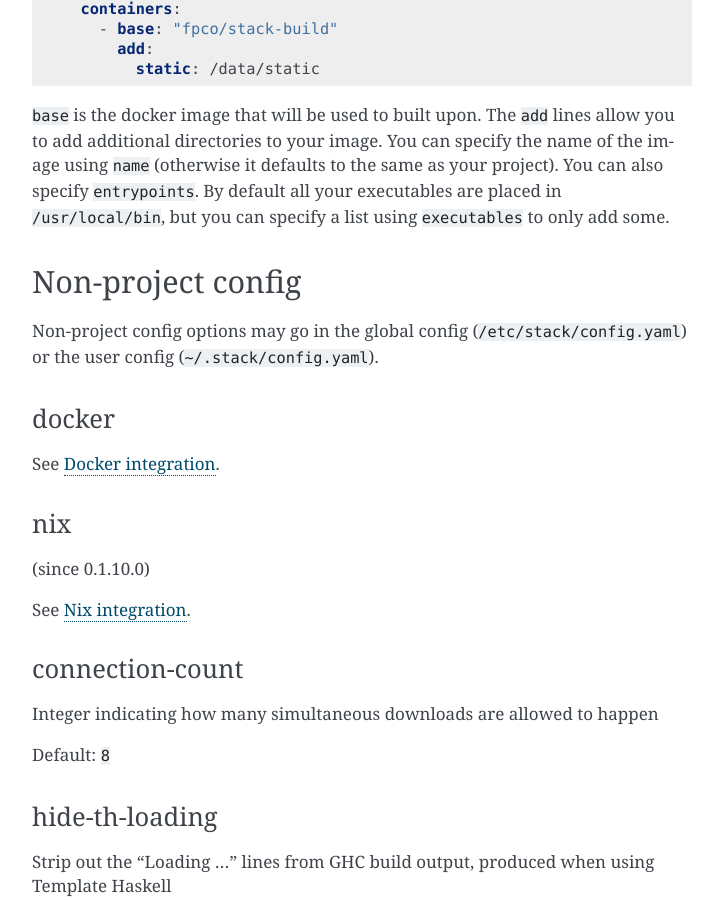
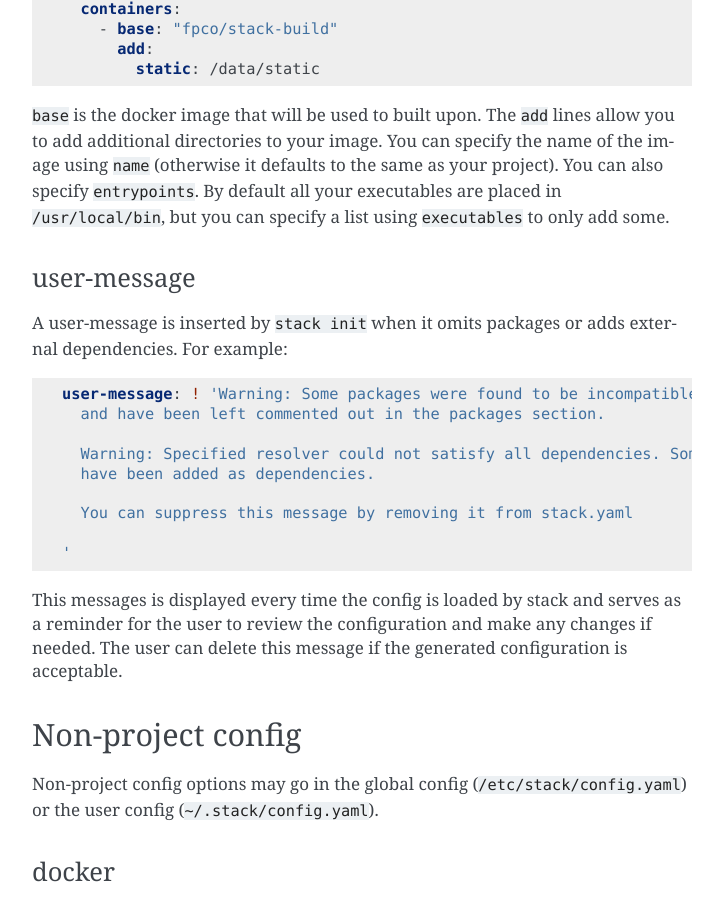
Before and after one commit to commercialhaskell/stack, a Sphinx documentation site: the page built from doc/yaml_configuration.md, in a window 1280 px wide and 900 px high, scrolled down 2924 px. Shown: the whole window, without its empty margins (388-1111 px from the left). Built offline with Sphinx 7.4.7, drawn with Linux system fonts in a browser that asks for light colours.

Commit message:
Add user-message in yaml configuration user doc

````diff
--- a/doc/yaml_configuration.md
+++ b/doc/yaml_configuration.md
@@ -127,6 +127,28 @@ of the image using `name` (otherwise it defaults to the same as your project).
 You can also specify `entrypoints`. By default all your executables are placed
 in `/usr/local/bin`, but you can specify a list using `executables` to only add
 some.
+
+### user-message
+
+A user-message is inserted by `stack init` when it omits packages or adds
+external dependencies. For example:
+
+```yaml
+user-message: ! 'Warning: Some packages were found to be incompatible with the resolver
+  and have been left commented out in the packages section.
+
+  Warning: Specified resolver could not satisfy all dependencies. Some external packages
+  have been added as dependencies.
+
+  You can suppress this message by removing it from stack.yaml
+
+'
+```
+
+This messages is displayed every time the config is loaded by stack and serves
+as a reminder for the user to review the configuration and make any changes if
+needed. The user can delete this message if the generated configuration is
+acceptable.
 
 ## Non-project config
 
````
